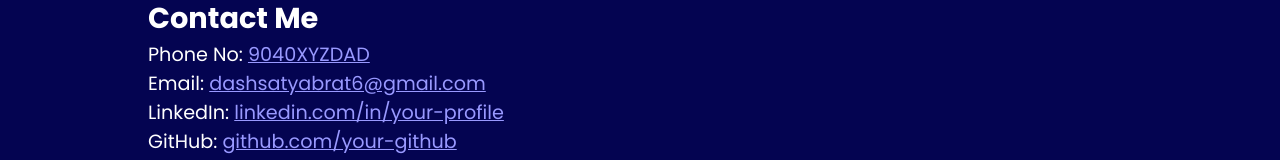
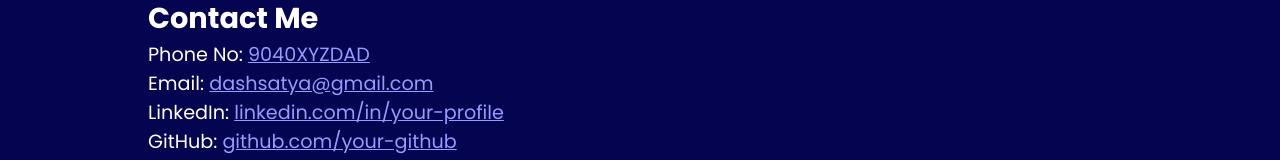
Before and after one commit to satyabrat-dash/satyaportfolio, a plain HTML site: page index.html in a window 1280 px wide. Shown: the part 1926-2086 px from the top of the page. Drawn offline with nearby package versions, Linux system fonts and the light colour scheme.

Commit message:
Update index.html

```diff
--- a/index.html
+++ b/index.html
@@ -228,7 +228,7 @@
     <section id="contact" class="secondsection">
       <h1>Contact Me</h1>
       <p>Phone No: <a href="+91" style="color: #99f;">9040XYZDAD</a></p>
-      <p>Email: <a href="dashsatyagmail.com" style="color: #99f;">dashsatyabrat6@gmail.com</a></p>
+      <p>Email: <a href="dashsatyagmail.com" style="color: #99f;">dashsatya@gmail.com</a></p>
       <p>LinkedIn: <a href="https://linkedin.com/in/your-profile" style="color: #99f;">linkedin.com/in/your-profile</a></p>
       <p>GitHub: <a href="https://github.com/your-github" style="color: #99f;">github.com/your-github</a></p>
     </section>
```
